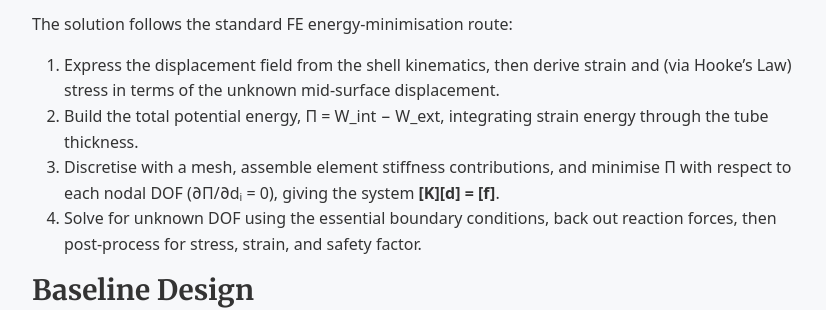
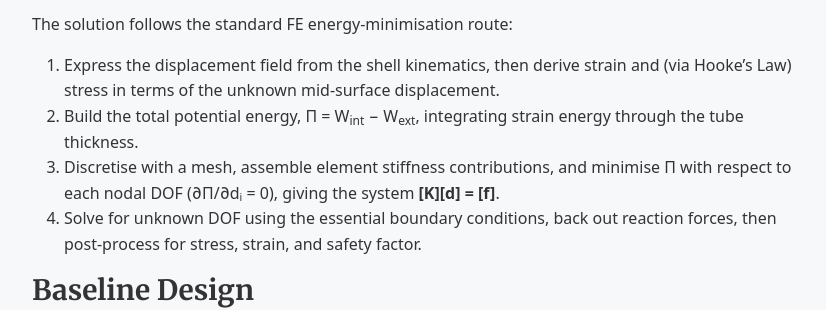
Before and after one commit to CPearson03/CPearson03.github.io, a Jekyll site: the page built from _projects/Bike_Frame.md, in a window 1280 px wide and 900 px high, scrolled down 991 px. Shown: the part 155-465 px from the top of the window, without its empty margins (220-1046 px from the left). Built offline with Jekyll 4.4.1, drawn with Linux system fonts in a browser that asks for light colours.

Commit message:
finishing touches

```diff
--- a/_projects/Bike_Frame.md
+++ b/_projects/Bike_Frame.md
@@ -137,7 +137,7 @@ The frame is built from thin-walled tubes, so it's modeled with **shell elements
 
 The solution follows the standard FE energy-minimisation route:
 1. Express the displacement field from the shell kinematics, then derive strain and (via Hooke's Law) stress in terms of the unknown mid-surface displacement.
-2. Build the total potential energy, Π = W_int − W_ext, integrating strain energy through the tube thickness.
+2. Build the total potential energy, Π = W<sub>int</sub> − W<sub>ext</sub>, integrating strain energy through the tube thickness.
 3. Discretise with a mesh, assemble element stiffness contributions, and minimise Π with respect to each nodal DOF (∂Π/∂dᵢ = 0), giving the system **[K][d] = [f]**.
 4. Solve for unknown DOF using the essential boundary conditions, back out reaction forces, then post-process for stress, strain, and safety factor.
 
```
Also changed, not shown: assets/images/Bike/Def_conv.png, assets/images/Bike/VM_conv.png, 4 other files.
